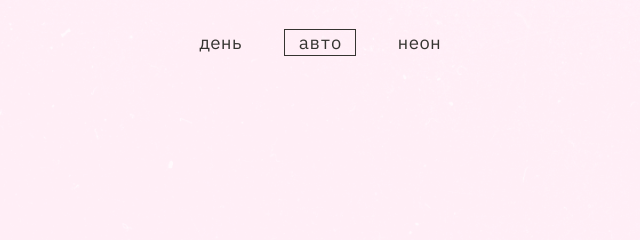
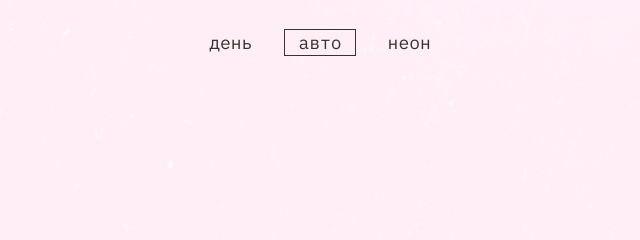
Before and after one commit to sashaprovorova/slozhno-sosredotochitsya, a website: page index.html in a window 1280 px wide. Shown: the top 240 px of the page, 315-955 px from the left. Drawn offline with Linux system fonts and the light colour scheme.

Commit message:
fixing spacing

```diff
--- a/styles/style.css
+++ b/styles/style.css
@@ -93,7 +93,7 @@
 .header__theme-menu-list {
   display: flex;
   flex-direction: column;
-  gap: 14px;
+  gap: 10px;
   text-align: center;
 }
 
@@ -349,7 +349,7 @@
 
   .header__theme-menu-list {
     flex-direction: row;
-    gap: 30px;
+    gap: 20px;
   }
 
   .header__title {
```
